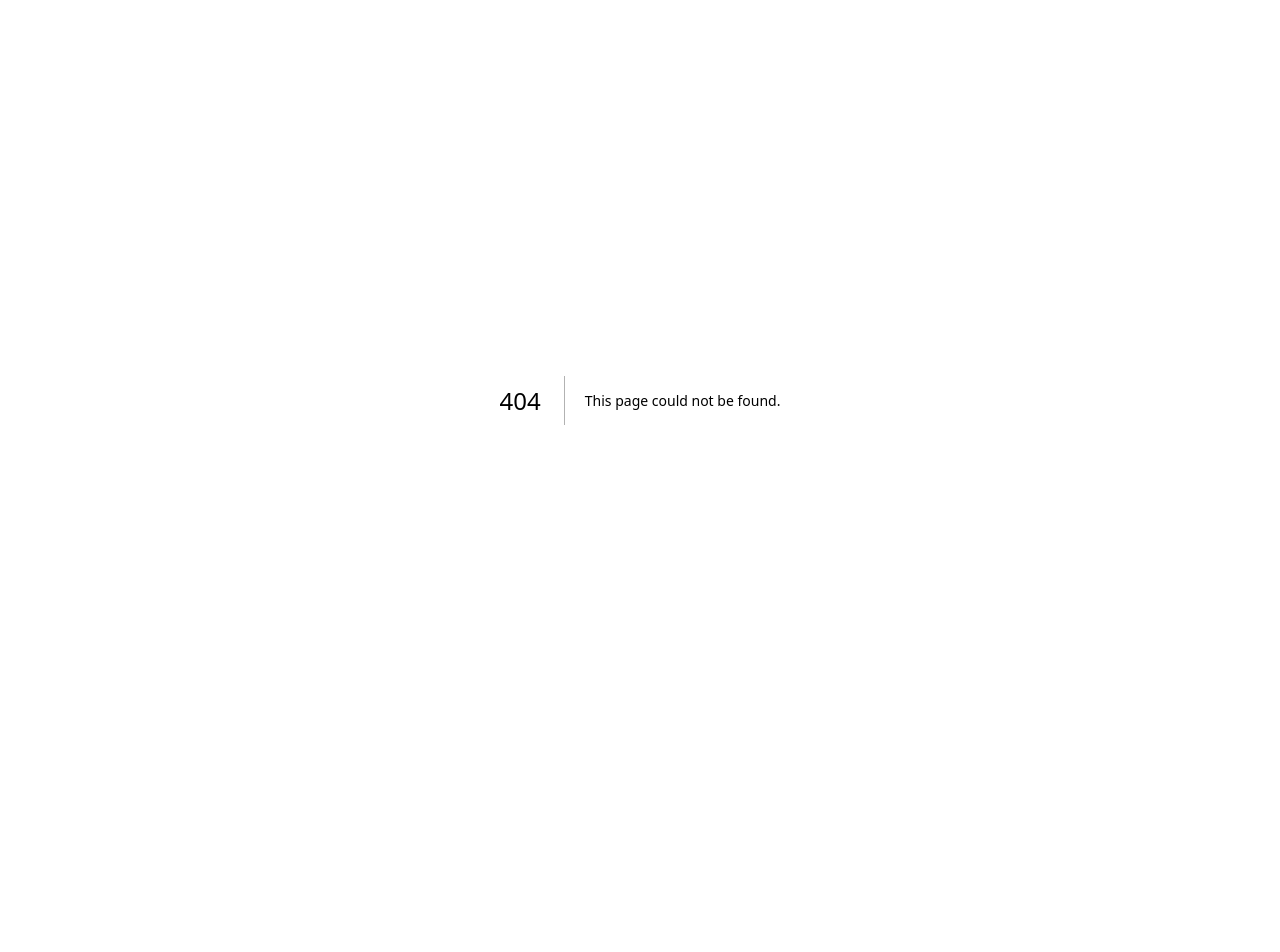
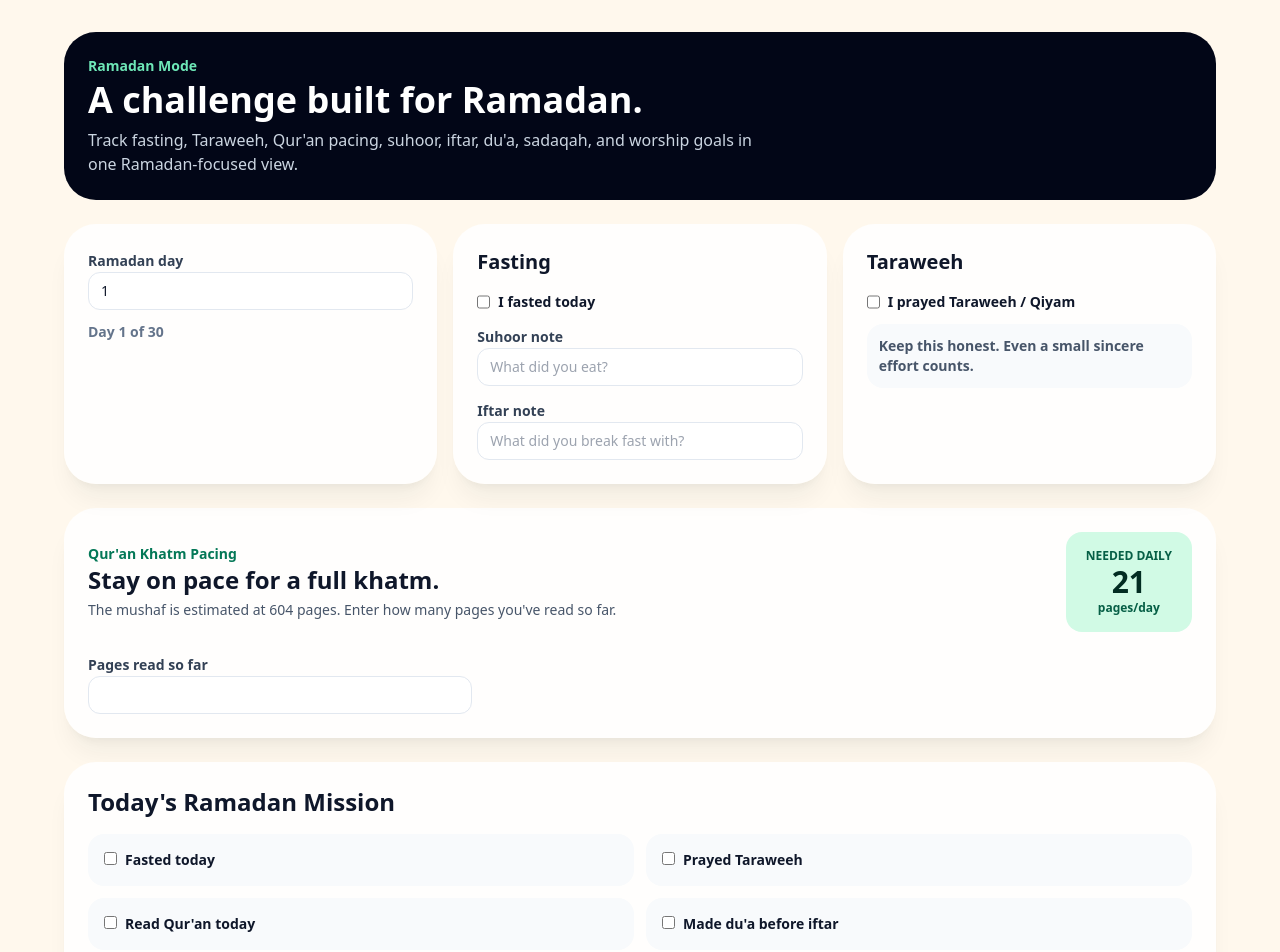
Before and after one commit to hxhhxxs/The-Challenge-, a Next.js app: page /ramadan in a window 1280 px wide. Before the commit this address had no page. Shown: the top 952 px of the page. Before the commit the page ends 800 px from the top, so only its background shows below. Built offline with nearby package versions, Linux system fonts and the light colour scheme.

Commit message:
Add Ramadan mode starter page

```diff
--- /dev/null
+++ b/app/ramadan/page.tsx
@@ -0,0 +1,128 @@
+"use client";
+
+import Link from "next/link";
+import { useMemo, useState } from "react";
+import { cardClass, inputClass, pageBg } from "@/lib/challenge-ui";
+
+const ramadanTasks = [
+  "Fasted today",
+  "Prayed Taraweeh",
+  "Read Qur'an today",
+  "Made du'a before iftar",
+  "Gave sadaqah",
+  "Controlled tongue and anger",
+  "Helped family before iftar",
+  "No wasted scrolling before sleep",
+];
+
+const lastTenNights = [21, 23, 25, 27, 29];
+
+export default function RamadanModePage() {
+  const [day, setDay] = useState("1");
+  const [fasted, setFasted] = useState(false);
+  const [taraweeh, setTaraweeh] = useState(false);
+  const [suhoor, setSuhoor] = useState("");
+  const [iftar, setIftar] = useState("");
+  const [quranPages, setQuranPages] = useState("");
+  const [checked, setChecked] = useState<Record<string, boolean>>({});
+
+  const currentDay = Number(day) || 1;
+  const isLastTen = currentDay >= 21;
+  const isOddNight = lastTenNights.includes(currentDay);
+  const pagesNeeded = useMemo(() => {
+    const pagesRead = Number(quranPages) || 0;
+    const daysLeft = Math.max(1, 30 - currentDay + 1);
+    return Math.max(0, Math.ceil((604 - pagesRead) / daysLeft));
+  }, [quranPages, currentDay]);
+
+  return (
+    <main className={pageBg}>
+      <div className="mx-auto max-w-6xl space-y-6">
+        <section className="rounded-[2rem] bg-slate-950 p-6 text-white">
+          <p className="text-sm font-bold text-emerald-300">Ramadan Mode</p>
+          <h1 className="mt-1 text-4xl font-black">A challenge built for Ramadan.</h1>
+          <p className="mt-2 max-w-2xl text-slate-300">Track fasting, Taraweeh, Qur'an pacing, suhoor, iftar, du'a, sadaqah, and worship goals in one Ramadan-focused view.</p>
+        </section>
+
+        <section className="grid gap-4 md:grid-cols-3">
+          <div className={cardClass}>
+            <label className="block">
+              <span className="text-sm font-bold text-slate-700">Ramadan day</span>
+              <input className={inputClass} type="number" min={1} max={30} value={day} onChange={(e) => setDay(e.target.value)} />
+            </label>
+            <p className="mt-3 text-sm font-bold text-slate-500">Day {currentDay} of 30</p>
+          </div>
+
+          <div className={cardClass}>
+            <h2 className="text-xl font-black">Fasting</h2>
+            <label className="mt-4 flex gap-2 text-sm font-bold">
+              <input type="checkbox" checked={fasted} onChange={(e) => setFasted(e.target.checked)} />
+              I fasted today
+            </label>
+            <label className="mt-3 block">
+              <span className="text-sm font-bold text-slate-700">Suhoor note</span>
+              <input className={inputClass} placeholder="What did you eat?" value={suhoor} onChange={(e) => setSuhoor(e.target.value)} />
+            </label>
+            <label className="mt-3 block">
+              <span className="text-sm font-bold text-slate-700">Iftar note</span>
+              <input className={inputClass} placeholder="What did you break fast with?" value={iftar} onChange={(e) => setIftar(e.target.value)} />
+            </label>
+          </div>
+
+          <div className={cardClass}>
+            <h2 className="text-xl font-black">Taraweeh</h2>
+            <label className="mt-4 flex gap-2 text-sm font-bold">
+              <input type="checkbox" checked={taraweeh} onChange={(e) => setTaraweeh(e.target.checked)} />
+              I prayed Taraweeh / Qiyam
+            </label>
+            <p className="mt-3 rounded-2xl bg-slate-50 p-3 text-sm font-semibold text-slate-600">Keep this honest. Even a small sincere effort counts.</p>
+          </div>
+        </section>
+
+        <section className={cardClass}>
+          <div className="flex flex-col justify-between gap-4 md:flex-row md:items-center">
+            <div>
+              <p className="text-sm font-bold text-emerald-700">Qur'an Khatm Pacing</p>
+              <h2 className="text-2xl font-black">Stay on pace for a full khatm.</h2>
+              <p className="mt-1 text-sm text-slate-600">The mushaf is estimated at 604 pages. Enter how many pages you've read so far.</p>
+            </div>
+            <div className="rounded-2xl bg-emerald-100 px-5 py-4 text-center">
+              <p className="text-xs font-black uppercase text-emerald-800">Needed daily</p>
+              <p className="text-3xl font-black text-emerald-950">{pagesNeeded}</p>
+              <p className="text-xs font-bold text-emerald-800">pages/day</p>
+            </div>
+          </div>
+          <label className="mt-5 block max-w-sm">
+            <span className="text-sm font-bold text-slate-700">Pages read so far</span>
+            <input className={inputClass} type="number" value={quranPages} onChange={(e) => setQuranPages(e.target.value)} />
+          </label>
+        </section>
+
+        {isLastTen && (
+          <section className="rounded-[2rem] bg-amber-100 p-5 text-amber-950">
+            <p className="text-sm font-black uppercase tracking-wide">Last 10 Nights</p>
+            <h2 className="mt-1 text-2xl font-black">{isOddNight ? "Possible Laylatul Qadr night — push harder." : "Protect your worship tonight."}</h2>
+            <p className="mt-1 text-sm font-semibold">Add extra Qur'an, du'a, sadaqah, repentance, and qiyam tonight.</p>
+          </section>
+        )}
+
+        <section className={cardClass}>
+          <h2 className="text-2xl font-black">Today's Ramadan Mission</h2>
+          <div className="mt-4 grid gap-3 md:grid-cols-2">
+            {ramadanTasks.map((task) => (
+              <label key={task} className={`rounded-2xl p-4 text-sm font-bold transition ${checked[task] ? "bg-emerald-50 ring-2 ring-emerald-200" : "bg-slate-50"}`}>
+                <input className="mr-2" type="checkbox" checked={Boolean(checked[task])} onChange={(e) => setChecked({ ...checked, [task]: e.target.checked })} />
+                {task}
+              </label>
+            ))}
+          </div>
+        </section>
+
+        <div className="flex gap-3">
+          <Link href="/dashboard" className="rounded-full bg-slate-950 px-5 py-3 font-black text-white">Back to dashboard</Link>
+          <button className="rounded-full bg-emerald-600 px-5 py-3 font-black text-white">Save Ramadan log</button>
+        </div>
+      </div>
+    </main>
+  );
+}
```
